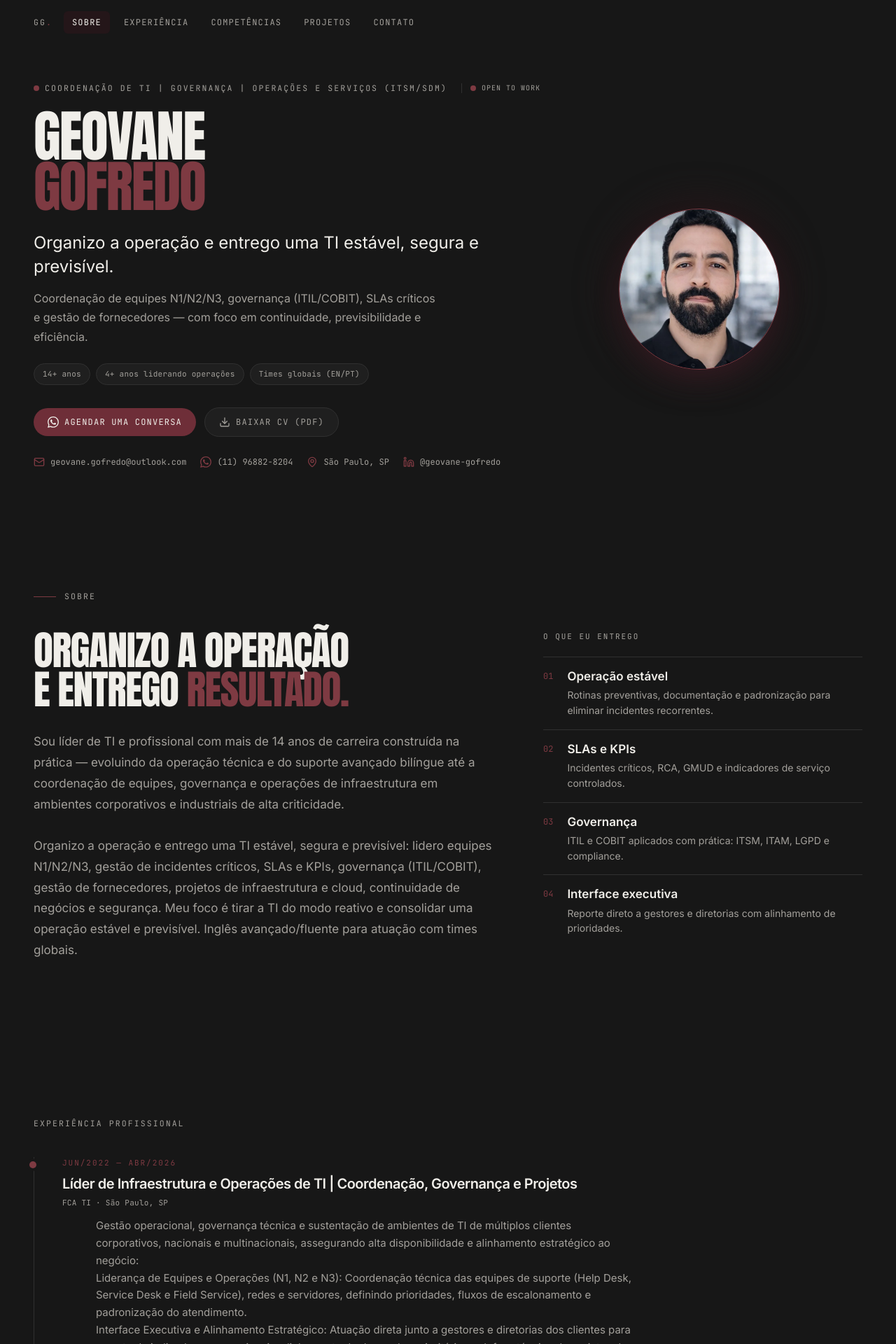
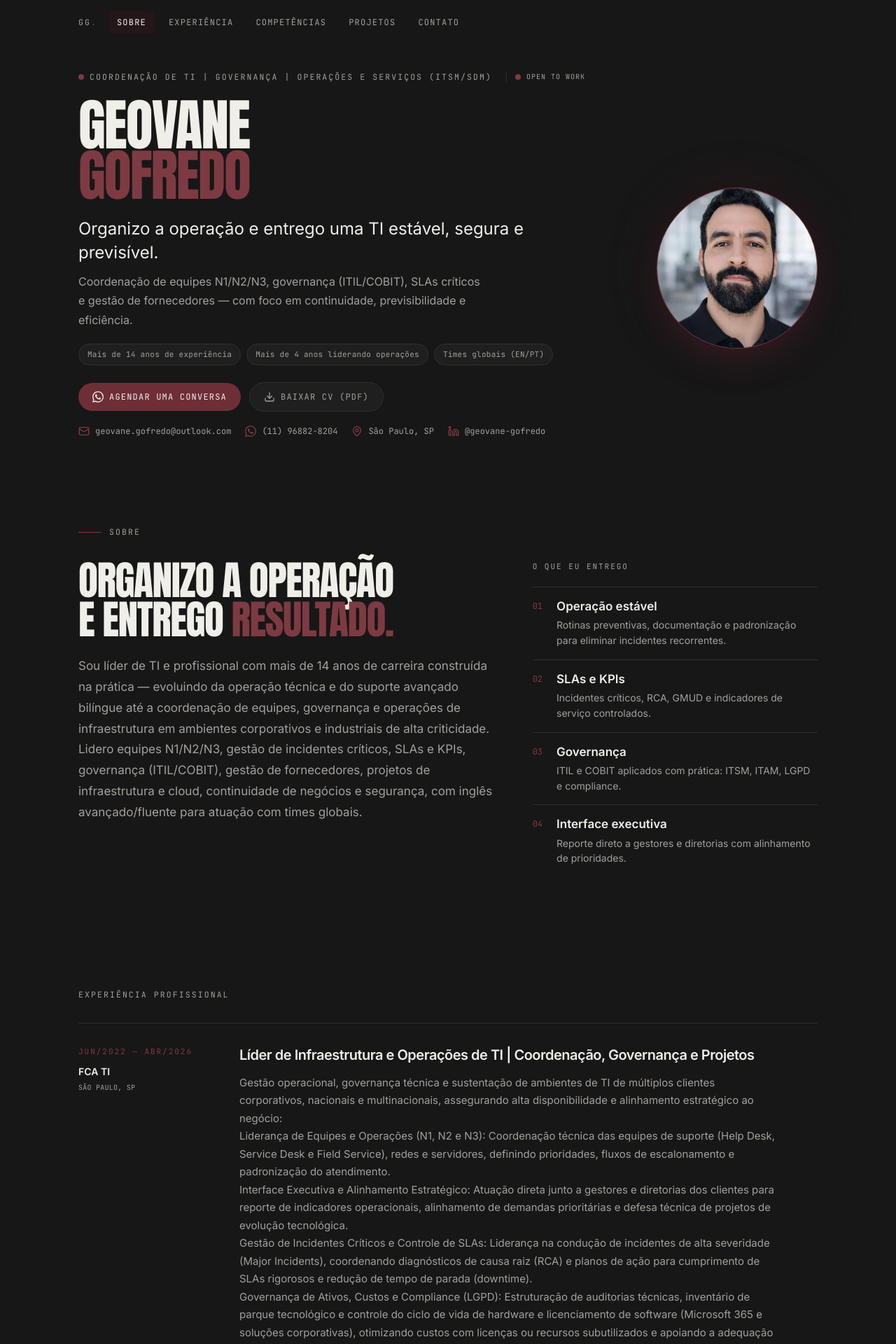
Before and after one commit to GeovaneYu/portfolio, a React (Vite) app: page / in a window 1280 px wide. Shown: the top 1920 px of the page at 70% size. Built offline with nearby package versions, Linux system fonts and the light colour scheme; the HTML template or start-up script is replaced by a standard one.

Commit message:
Reorganiza layout, atualiza indicadores e adiciona GitHub

```diff
--- a/src/components/NavBar.tsx
+++ b/src/components/NavBar.tsx
@@ -50,7 +50,7 @@ export default function NavBar() {
     >
       <nav
         aria-label="Navegação principal"
-        className="max-w-7xl mx-auto px-4 md:px-12 h-16 flex items-center gap-2 md:gap-4"
+        className="max-w-6xl mx-auto px-4 md:px-12 h-16 flex items-center gap-2 md:gap-4"
       >
         <a href="#top" className="shrink-0 label-mono text-foreground hover:text-accent-bright transition-colors">
           GG<span className="text-accent-bright">.</span>
--- a/src/components/sections/BioSection.tsx
+++ b/src/components/sections/BioSection.tsx
@@ -9,19 +9,19 @@ const deliverables = [
 
 export default function BioSection() {
   return (
-    <section id="sobre" className="w-full max-w-7xl mx-auto px-6 md:px-12 py-20 md:py-28">
-      <h2 className="label-mono mb-10 flex items-center gap-3">
+    <section id="sobre" className="w-full max-w-6xl mx-auto px-6 md:px-12 py-14 md:py-20">
+      <h2 className="label-mono mb-8 flex items-center gap-3">
         <span className="h-px w-8 bg-accent-bright" aria-hidden="true" />
         Sobre
       </h2>
 
-      <div className="grid lg:grid-cols-12 gap-12 lg:gap-16 items-start">
+      <div className="grid lg:grid-cols-12 gap-10 lg:gap-14 items-start">
         <div className="lg:col-span-7">
           <blockquote className="font-display uppercase leading-[0.98] tracking-tight text-foreground text-[clamp(2rem,5vw,3.6rem)]">
             Organizo a operação<br />e entrego <span className="text-accent-bright">resultado.</span>
           </blockquote>
 
-          <p className="mt-8 text-[16px] md:text-[17px] leading-[1.75] text-muted whitespace-pre-line max-w-2xl">
+          <p className="mt-6 text-[16px] md:text-[17px] leading-[1.75] text-muted whitespace-pre-line max-w-2xl">
             {personalInfo.bio}
           </p>
         </div>
--- a/src/components/sections/ContactSection.tsx
+++ b/src/components/sections/ContactSection.tsx
@@ -11,13 +11,13 @@ export default function ContactSection() {
   ];
 
   return (
-    <section id="contato" className="w-full max-w-7xl mx-auto px-6 md:px-12 py-20 md:py-28">
+    <section id="contato" className="w-full max-w-6xl mx-auto px-6 md:px-12 py-14 md:py-20">
       <motion.div
         initial={{ opacity: 0, y: 20 }}
         whileInView={{ opacity: 1, y: 0 }}
         viewport={{ once: true, amount: 0.2 }}
         transition={{ duration: 0.6 }}
-        className="glass-card rounded-2xl p-8 md:p-10"
+        className="glass-card rounded-2xl p-6 md:p-8"
       >
         <h2 className="label-mono mb-6">Contato</h2>
         <p className="text-[22px] md:text-[30px] font-bold tracking-tight leading-[1.15] max-w-3xl">
--- a/src/components/sections/ContentSection.tsx
+++ b/src/components/sections/ContentSection.tsx
@@ -16,38 +16,47 @@ function formatDateRange(start: string, end: string | null): string {
 export default function ContentSection() {
   return (
     <>
-      <section id="experiencia" className="w-full max-w-7xl mx-auto px-6 md:px-12 py-20 md:py-28">
-        <h2 className="label-mono mb-10">Experiência profissional</h2>
+      <section id="experiencia" className="w-full max-w-6xl mx-auto px-6 md:px-12 py-14 md:py-20">
+        <h2 className="label-mono mb-8">Experiência profissional</h2>
 
-        <ol className="relative border-l border-border pl-6 md:pl-10 space-y-8">
+        <div className="border-t border-border">
           {experience.map((job, index) => (
-            <motion.li
+            <motion.article
               key={job.id}
               initial={{ opacity: 0, y: 20 }}
               whileInView={{ opacity: 1, y: 0 }}
               viewport={{ once: true, amount: 0.2 }}
               transition={{ duration: 0.5, delay: index * 0.05 }}
-              className="relative"
+              className="grid gap-3 md:grid-cols-[190px_1fr] md:gap-10 border-b border-border py-6 md:py-8"
             >
-              <span className="absolute -left-[31px] md:-left-[47px] top-1.5 w-2.5 h-2.5 rounded-full bg-accent-bright ring-4 ring-background" aria-hidden="true" />
-              <div className="font-mono text-[11px] uppercase tracking-[0.18em] text-accent-bright">
-                {formatDateRange(job.startDate, job.endDate)}
+              <div>
+                <div className="font-mono text-[11px] uppercase tracking-[0.18em] text-accent-bright">
+                  {formatDateRange(job.startDate, job.endDate)}
+                </div>
+                <div className="mt-2 text-[14px] font-semibold text-foreground">
+                  {job.company}
+                </div>
+                {job.location && (
+                  <div className="mt-1 font-mono text-[10px] uppercase tracking-wide text-muted">
+                    {job.location}
+                  </div>
+                )}
               </div>
-              <h3 className="mt-2 text-[18px] md:text-[20px] font-semibold tracking-tight text-foreground leading-snug">
-                {job.role}
-              </h3>
-              <div className="font-mono text-[11px] tracking-wide text-muted mt-1">
-                {job.company}
-                {job.location ? ` · ${job.location}` : ""}
+              <div>
+                <h3 className="text-[18px] md:text-[20px] font-semibold tracking-tight text-foreground leading-snug">
+                  {job.role}
+                </h3>
+                <p className="mt-3 text-[15px] leading-[1.7] text-muted max-w-3xl whitespace-pre-line">
+                  {job.description}
+                </p>
               </div>
-              <p className="mt-3 ml-6 md:ml-12 text-[15px] leading-[1.65] text-muted max-w-3xl whitespace-pre-line">{job.description}</p>
-            </motion.li>
+            </motion.article>
           ))}
-        </ol>
+        </div>
       </section>
 
-      <section id="competencias" className="w-full max-w-7xl mx-auto px-6 md:px-12 py-20 md:py-28">
-        <h2 className="label-mono mb-10">Competências técnicas</h2>
+      <section id="competencias" className="w-full max-w-6xl mx-auto px-6 md:px-12 py-14 md:py-20">
+        <h2 className="label-mono mb-8">Competências técnicas</h2>
 
         <div className="grid grid-cols-1 md:grid-cols-2 gap-5">
           {skillCategories.map((category, index) => (
--- a/src/components/sections/HeroSection.tsx
+++ b/src/components/sections/HeroSection.tsx
@@ -7,7 +7,7 @@ export default function HeroSection() {
   const handle = personalInfo.website.split("/").pop();
 
   return (
-    <section id="top" className="relative w-full max-w-7xl mx-auto px-6 md:px-12 pt-24 pb-12 md:pt-28 md:pb-16 overflow-hidden">
+    <section id="top" className="relative w-full max-w-6xl mx-auto px-6 md:px-12 pt-20 pb-8 md:pt-24 md:pb-12 overflow-hidden">
       <div
         aria-hidden="true"
         className="pointer-events-none absolute inset-0 -z-10 opacity-[0.12]"
@@ -31,12 +31,12 @@ export default function HeroSection() {
         </span>
       </motion.p>
 
-      <div className="grid lg:grid-cols-12 gap-8 lg:gap-12 items-center">
+      <div className="grid lg:grid-cols-[minmax(0,720px)_auto] gap-8 lg:gap-16 items-center">
         <motion.div
           initial={{ opacity: 0, y: 18 }}
           animate={{ opacity: 1, y: 0 }}
           transition={{ duration: 0.55, delay: 0.08 }}
-          className="lg:col-span-7"
+          className="min-w-0"
         >
           <h1 className="font-display uppercase tracking-tight leading-[0.9] text-foreground text-[clamp(3rem,8vw,5rem)]">
             Geovane
@@ -44,21 +44,21 @@ export default function HeroSection() {
             <span className="font-display text-accent-bright">Gofredo</span>
           </h1>
 
-          <p className="mt-7 max-w-2xl text-[20px] md:text-[24px] leading-[1.4] text-foreground">
+          <p className="mt-6 max-w-2xl text-[20px] md:text-[24px] leading-[1.4] text-foreground">
             Organizo a operação e entrego uma TI estável, segura e previsível.
           </p>
 
-          <p className="mt-4 max-w-xl text-[15px] md:text-[16px] leading-[1.7] text-muted">
+          <p className="mt-3 max-w-xl text-[15px] md:text-[16px] leading-[1.7] text-muted">
             Coordenação de equipes N1/N2/N3, governança (ITIL/COBIT), SLAs críticos e gestão de fornecedores — com foco em continuidade, previsibilidade e eficiência.
           </p>
 
-          <div className="mt-6 flex flex-wrap gap-2 font-mono text-[11px] tracking-wide text-muted">
-            <span className="rounded-full border border-border bg-surface px-3 py-1.5">14+ anos</span>
-            <span className="rounded-full border border-border bg-surface px-3 py-1.5">4+ anos liderando operações</span>
+          <div className="mt-5 flex flex-wrap gap-2 font-mono text-[11px] tracking-wide text-muted">
+            <span className="rounded-full border border-border bg-surface px-3 py-1.5">Mais de 14 anos de experiência</span>
+            <span className="rounded-full border border-border bg-surface px-3 py-1.5">Mais de 4 anos liderando operações</span>
             <span className="rounded-full border border-border bg-surface px-3 py-1.5">Times globais (EN/PT)</span>
           </div>
 
-          <div className="mt-8 flex flex-wrap items-center gap-3">
+          <div className="mt-6 flex flex-wrap items-center gap-3">
             <a
               href={personalInfo.whatsapp}
               target="_blank"
@@ -78,7 +78,7 @@ export default function HeroSection() {
             </a>
           </div>
 
-          <div className="mt-7 flex flex-wrap items-center gap-x-5 gap-y-3 font-mono text-[11px] md:text-xs">
+          <div className="mt-5 flex flex-wrap items-center gap-x-5 gap-y-3 font-mono text-[11px] md:text-xs">
             <a href={`mailto:${personalInfo.email}`} className="flex items-center gap-2 text-muted hover:text-accent-bright transition-colors min-w-0">
               <Mail className="h-4 w-4 shrink-0 text-accent-bright" />
               <span className="truncate">{personalInfo.email}</span>
@@ -102,9 +102,9 @@ export default function HeroSection() {
           initial={{ opacity: 0, scale: 0.96 }}
           animate={{ opacity: 1, scale: 1 }}
           transition={{ duration: 0.6, delay: 0.14 }}
-          className="lg:col-span-5"
+          className="shrink-0"
         >
-          <div className="relative mx-auto max-w-[190px] sm:max-w-[220px] lg:max-w-[230px]">
+          <div className="relative mx-auto lg:ml-auto lg:mr-0 max-w-[190px] sm:max-w-[220px] lg:max-w-[230px]">
             <div aria-hidden="true" className="absolute -inset-3 rounded-full bg-accent-soft blur-xl" />
             <picture>
               <source srcSet={`${import.meta.env.BASE_URL}img/geovane.webp`} type="image/webp" />
--- a/src/data/portfolio-data.ts
+++ b/src/data/portfolio-data.ts
@@ -23,7 +23,7 @@ export const personalInfo: PersonalInfo = {
   email: "geovane.gofredo@outlook.com",
   phone: "(11) 96882-8204",
   whatsapp: `https://wa.me/5511968828204?text=${whatsappMessage}`,
-  bio: "Sou líder de TI e profissional com mais de 14 anos de carreira construída na prática — evoluindo da operação técnica e do suporte avançado bilíngue até a coordenação de equipes, governança e operações de infraestrutura em ambientes corporativos e industriais de alta criticidade.\n\nOrganizo a operação e entrego uma TI estável, segura e previsível: lidero equipes N1/N2/N3, gestão de incidentes críticos, SLAs e KPIs, governança (ITIL/COBIT), gestão de fornecedores, projetos de infraestrutura e cloud, continuidade de negócios e segurança. Meu foco é tirar a TI do modo reativo e consolidar uma operação estável e previsível. Inglês avançado/fluente para atuação com times globais.",
+  bio: "Sou líder de TI e profissional com mais de 14 anos de carreira construída na prática — evoluindo da operação técnica e do suporte avançado bilíngue até a coordenação de equipes, governança e operações de infraestrutura em ambientes corporativos e industriais de alta criticidade. Lidero equipes N1/N2/N3, gestão de incidentes críticos, SLAs e KPIs, governança (ITIL/COBIT), gestão de fornecedores, projetos de infraestrutura e cloud, continuidade de negócios e segurança, com inglês avançado/fluente para atuação com times globais.",
   skills: "Governança de TI, Coordenação de TI, Gestão de Operações, Service Delivery (SDM), Liderança de Equipes, ITIL, COBIT, ITSM, Gestão de Incidentes, Gestão de Problemas, GMUD, RCA, SLA, KPI, MTTR, FCR, CSAT, Gestão de Fornecedores, Contratos, CapEx/OpEx, ITAM, CMDB, LGPD, Compliance, BCP, DRP, Scrum, Kanban, PMBOK, Microsoft 365, Azure, Entra ID, Intune, Autopilot, MDM/MAM, Exchange Online, SharePoint Online, Teams Admin, Google Workspace, DaaS, Windows Server, Active Directory, GPO, DNS, DHCP, File Server, Linux, macOS, Proxmox, VMware, Hyper-V, VPS, Docker, RMM, Zabbix, Grafana, ServiceNow, Jira Service Management, GLPI, Redes Corporativas, TCP/IP, Roteamento, Switching, VLANs, Cabeamento Estruturado, Firewall, VPN Site-to-Site, VPN Client-to-Site, EDR, Antivírus, Acesso Condicional, Privilégio Mínimo, Backup Local, Backup em Nuvem, Acronis, Veeam, Hardware",
 };
 
```
Also changed, not shown: src/components/Footer.tsx (+11 -2 lines), src/components/sections/ProjectsSection.tsx (+20 -2 lines), public/og-image.jpg.
